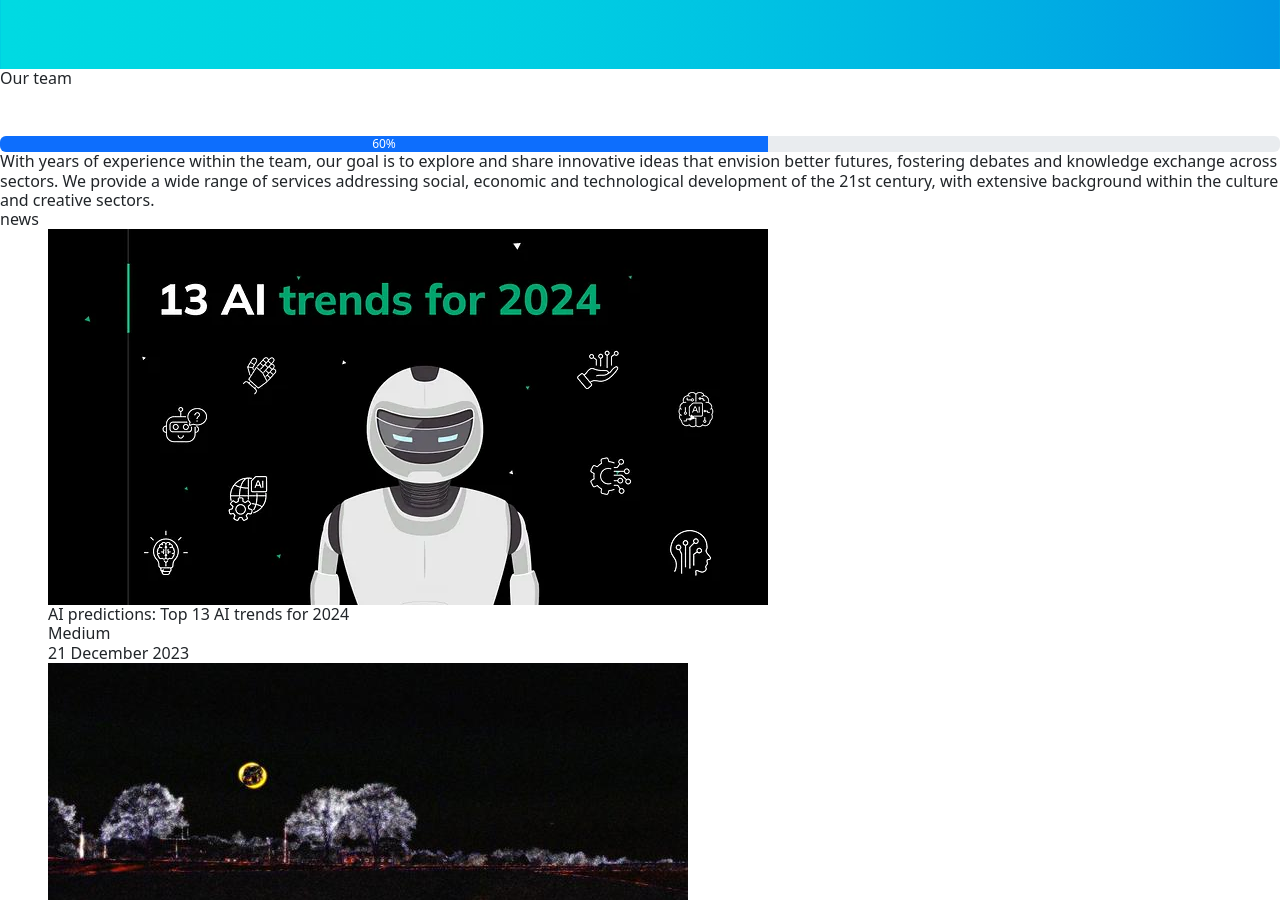
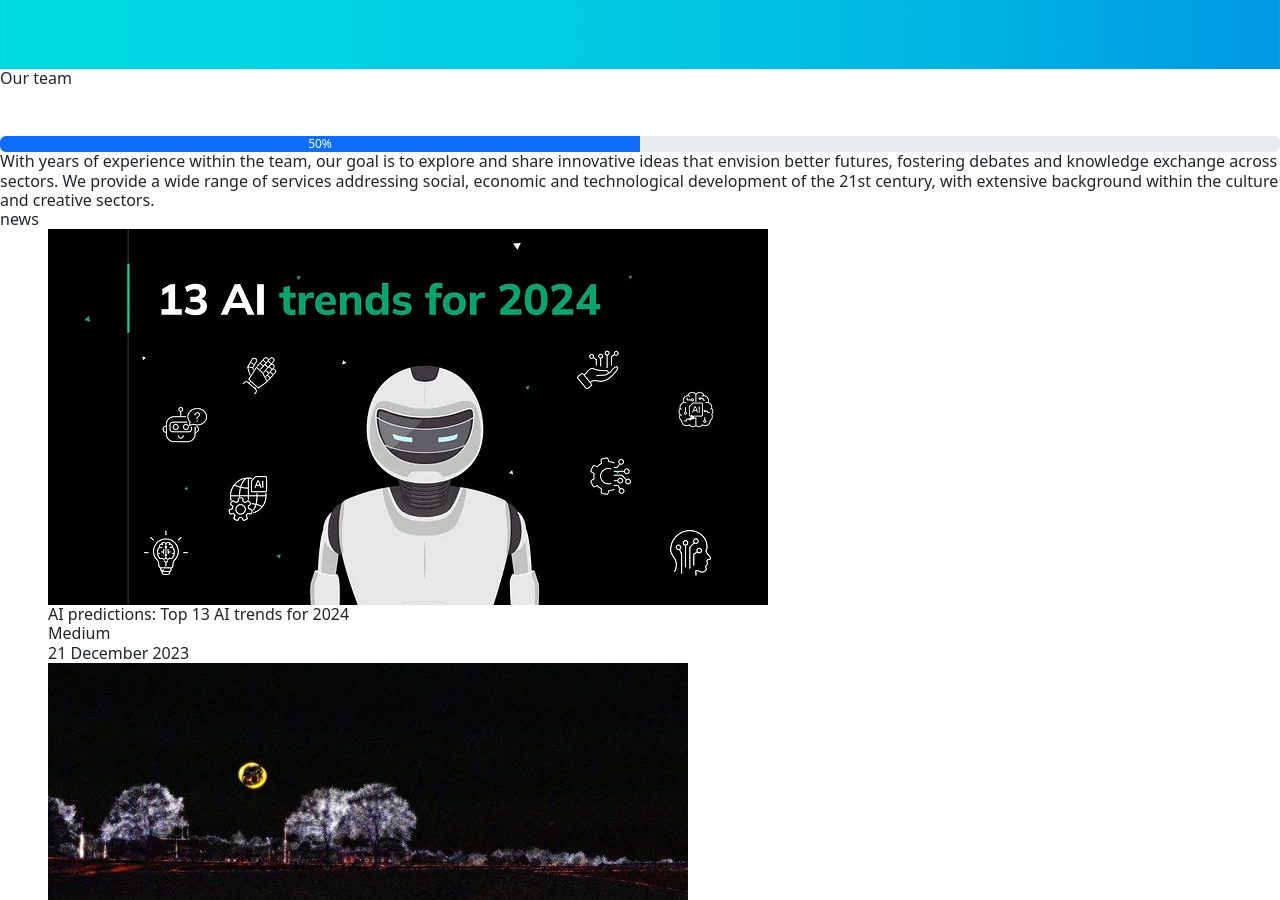
Before and after one commit to heldernunes1905/weather-app, a React (Vite) app: page / in a window 1280 px wide. Shown: the part 8760-9660 px from the top of the page. Built offline with nearby package versions, Linux system fonts and the light colour scheme.

Commit message:
styles to progress bar

```diff
--- a/src/components/Section3.jsx
+++ b/src/components/Section3.jsx
@@ -1,8 +1,6 @@
 import { ProgressBar } from "react-bootstrap";
 
 function Section3() {
-  const now = 60; // Change this value to update the progress
-
   return (
     <div
       className="flex flex-col-reverse md:flex-row  max-w-[1440px] gap-10 mx-auto items-center"
@@ -14,7 +12,14 @@ function Section3() {
             Our team
           </h5>
           {/* Render ProgressBar component here */}
-          <ProgressBar now={now} label={`${now}%`} />
+
+          <ProgressBar className="h-[20px] w-[200px]">
+            <ProgressBar
+              now={50}
+              label={`50%`}
+              className=" colo bg-[#9218e4]"
+            />
+          </ProgressBar>
           <h5 className="text-[#333333] text-xl font-[SpaceGroteskt] font-bold">
             With years of experience within the team, our goal is to explore and
             share innovative ideas that envision better futures, fostering
```
